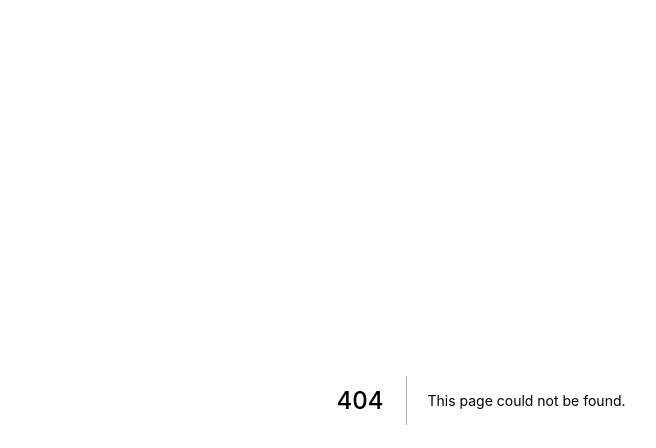
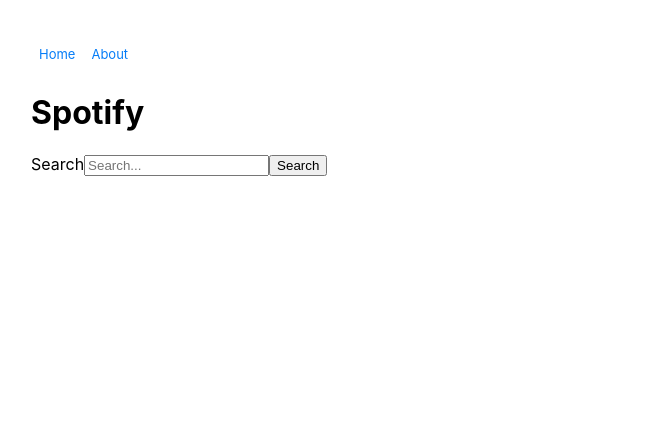
Before and after one commit to jacobarriola/personal-site-nextjs, a Next.js app: page /spotify in a window 1280 px wide. Before the commit this address had no page. Shown: the top 448 px of the page, without its empty margins (159-815 px from the left). Built offline with nearby package versions, Linux system fonts and the light colour scheme.

Commit message:
Add spotify app

```diff
--- /dev/null
+++ b/pages/spotify.js
@@ -0,0 +1,84 @@
+import Layout from '../components/layout'
+import { useState } from 'react'
+import fetch from 'isomorphic-unfetch'
+
+
+const Spotify = () => {
+  const [query, setQuery] = useState('')
+  const [items, setItems] = useState({items: []})
+
+  const handleSearchChange = event => {
+    setQuery(event.target.value)
+  }
+
+  const handleSubmission = event => {
+    event.preventDefault()
+    fetchData()
+  }
+
+  const fetchData = async () => {
+    const res = await fetch(`https://api.spotify.com/v1/search?q=${query}&type=playlist&limit=12`, {headers: {
+      'Authorization': `Bearer BQDxFmPqX5c9bkHefbMSVzZGc_tK56S1sRuW7f7vgXARWtK8Hn1n56zRLvp-7g1Xur8RyuVCSVi70eELY2k`
+    }})
+
+    const json = await res.json()
+
+    setItems(json.playlists)
+  }
+
+  return (
+    <Layout pageTitle="Spotify">
+      <h1>Spotify</h1>
+      <form onSubmit={handleSubmission}>
+        <label htmlFor="search">
+          <span>Search</span>
+          <input
+            type="search"
+            id="search"
+            value={query}
+            onChange={handleSearchChange}
+            placeholder="Search..."
+          />
+        </label>
+        <button type="submit">Search</button>
+      </form>
+      <ul>
+        {
+          items.items.map(item => (
+            <li key={item.id}>
+              <img src={item.images[0].url} />
+              <h2>{item.name}</h2>
+            </li>
+          ))
+        }
+      </ul>
+      <style jsx>{`
+
+      form {
+        margin-bottom: 2.5rem;
+      }
+
+      ul {
+        list-style: none;
+        display: flex;
+        flex-wrap: wrap;
+        align-items: center;
+        margin: -1.25rem 0 0 -1.25rem;
+        padding-left: 0;
+      }
+
+      img {
+        max-width: 100%;
+        height: auto;
+      }
+
+      li {
+        margin: 1.25rem 0 0 1.25rem;
+        width: calc(33.3333% - 1.25rem);
+      }
+  `}</style>
+    </Layout>
+  )
+}
+
+export default Spotify
```
